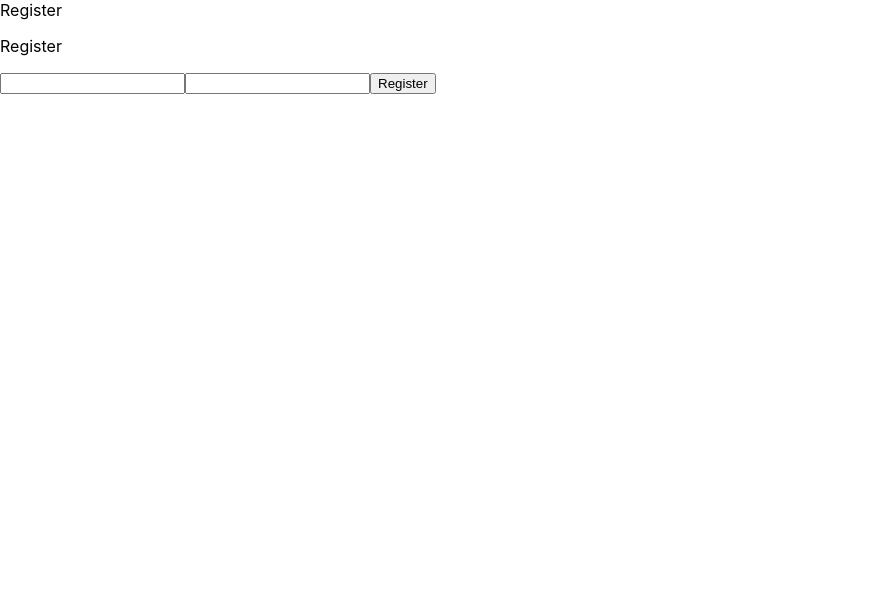
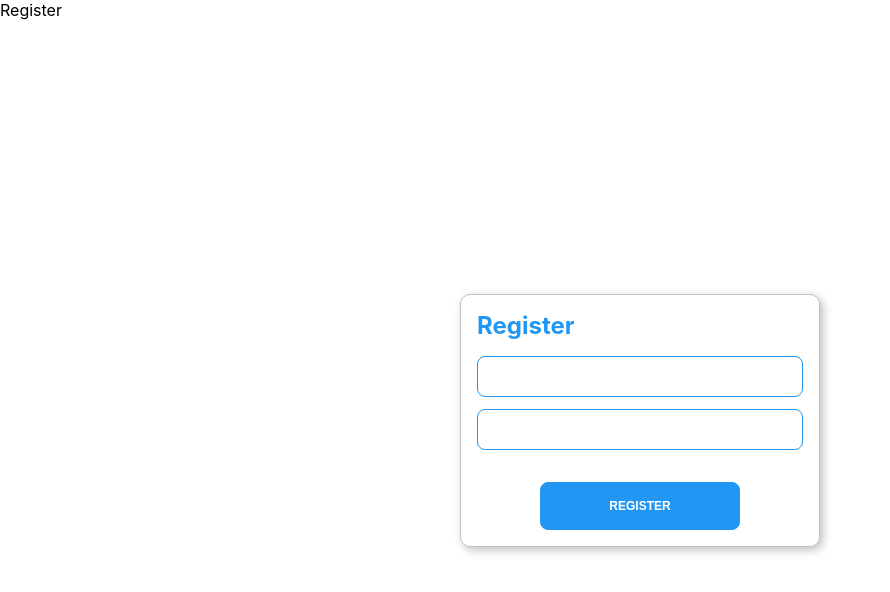
Before and after one commit to andrianrf/reactjs, a React (Create React App) app: page / in a window 1280 px wide. Shown: the top 592 px of the page, without its empty margins (0-890 px from the left). Built offline with nearby package versions, Linux system fonts and the light colour scheme.

Commit message:
css for register

```diff
--- a/package.json
+++ b/package.json
@@ -10,6 +10,7 @@
     "react": "^17.0.2",
     "react-dom": "^17.0.2",
     "react-scripts": "4.0.3",
+    "sass": "^1.42.1",
     "web-vitals": "^1.1.2"
   },
   "scripts": {
--- a/src/pages/firebase-auth/Register.js
+++ b/src/pages/firebase-auth/Register.js
@@ -1,6 +1,7 @@
 import { Component, Fragment } from "react";
 import { getAuth, createUserWithEmailAndPassword } from "firebase/auth";
 import firebaseApp from "../../config/firebaseApp";
+import './Register.scss';
 
 
 class Register extends Component {
@@ -41,10 +42,12 @@ class Register extends Component {
         return (
             <Fragment>
                 <div className="auth-container">
-                    <p className="auth-title">Register</p>
-                    <input className="input" id="email" type="text" onChange={this.handleChangeText} />
-                    <input className="input" id="password" type="password" onChange={this.handleChangeText} />
-                    <button className="btn" onClick={this.handleSubmit} >Register</button>
+                    <div className="auth-card">
+                        <p className="auth-title">Register</p>
+                        <input className="input" id="email" type="text" onChange={this.handleChangeText} />
+                        <input className="input" id="password" type="password" onChange={this.handleChangeText} />
+                        <button className="btn" onClick={this.handleSubmit} >Register</button>
+                    </div>
                 </div>
             </Fragment>
         );
--- /dev/null
+++ b/src/pages/firebase-auth/Register.scss
@@ -0,0 +1,56 @@
+.auth-container {
+    display: flex;
+    justify-content: center;
+    align-items: center;
+    width: 100%;
+    height: 100vh;
+
+    .auth-card {
+        border: 1px solid #bfbfbf;
+        padding: 16px;
+        border-radius: 10px;
+        box-shadow: 3px 3px 10px 0px rgba(0, 0, 0, 0.25);
+    }
+
+    p.auth-title {
+        margin: 0px;
+        font-weight: bold;
+        font-size: 24px;
+        color: #2196f3;
+        margin-bottom: 16px;
+    }
+    .btn {
+        margin-top: 32px;
+    }
+}
+
+input.input {
+    padding: 12px;
+    border-radius: 8px;
+    border: 1px solid #2196f3;
+    outline: none;
+    display: block;
+    margin-bottom: 12px;
+    min-width: 300px;
+    color: #2196f3;
+}
+
+button.btn {
+    padding: 16px;
+    border: 1px solid #2196f3;
+    border-radius: 8px;
+    min-width: 200px;
+    background: #2196f3;
+    color: white;
+    display: block;
+    margin: 0 auto;
+    font-size: 12px;
+    text-transform: uppercase;
+    font-weight: bold;
+    outline: none;
+
+    &:hover {
+        background: #1873bb;
+        cursor: pointer;
+    }
+}
```
Also changed, not shown: 1 other file (tests, documents, lock files or other folders).
